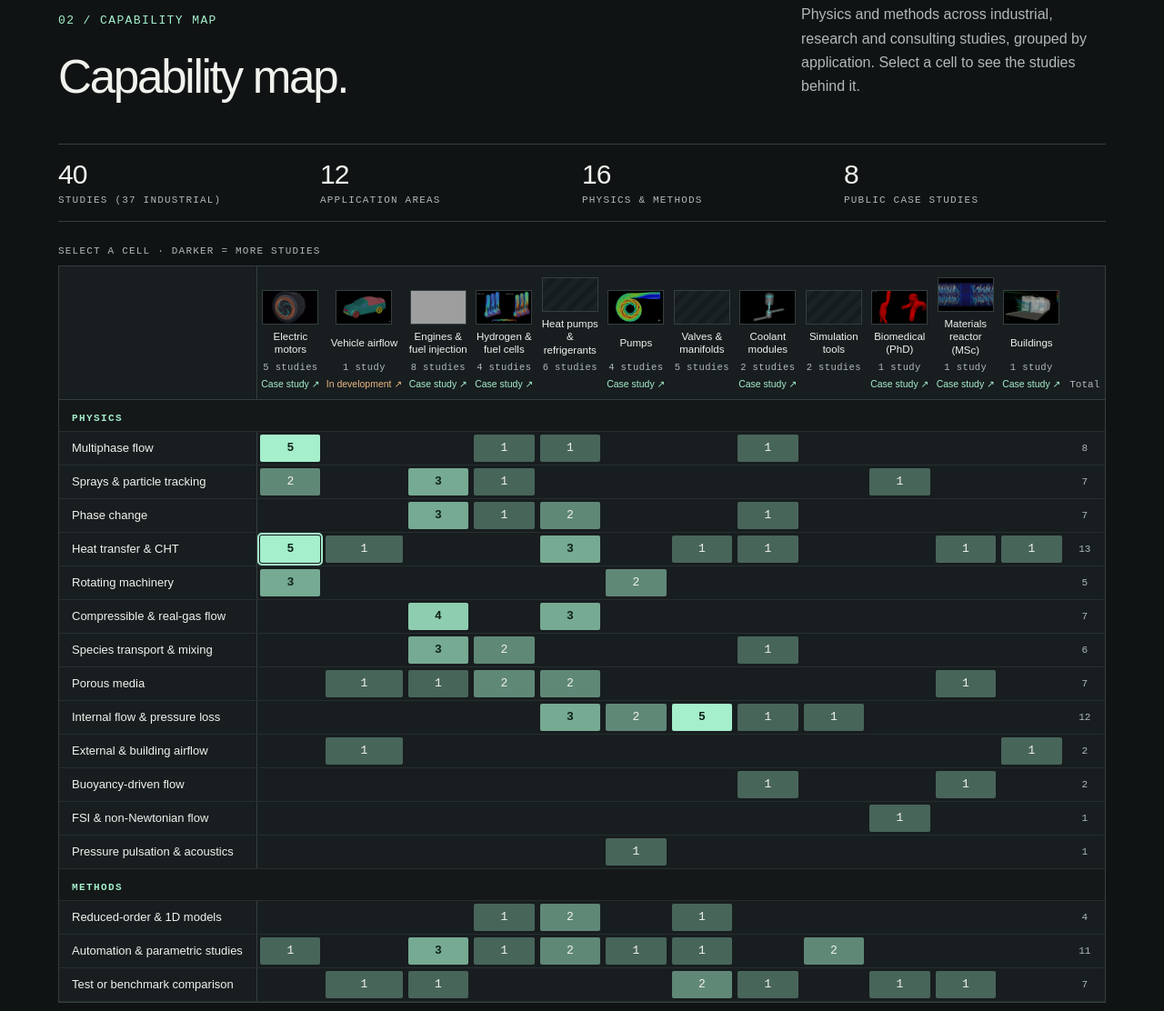
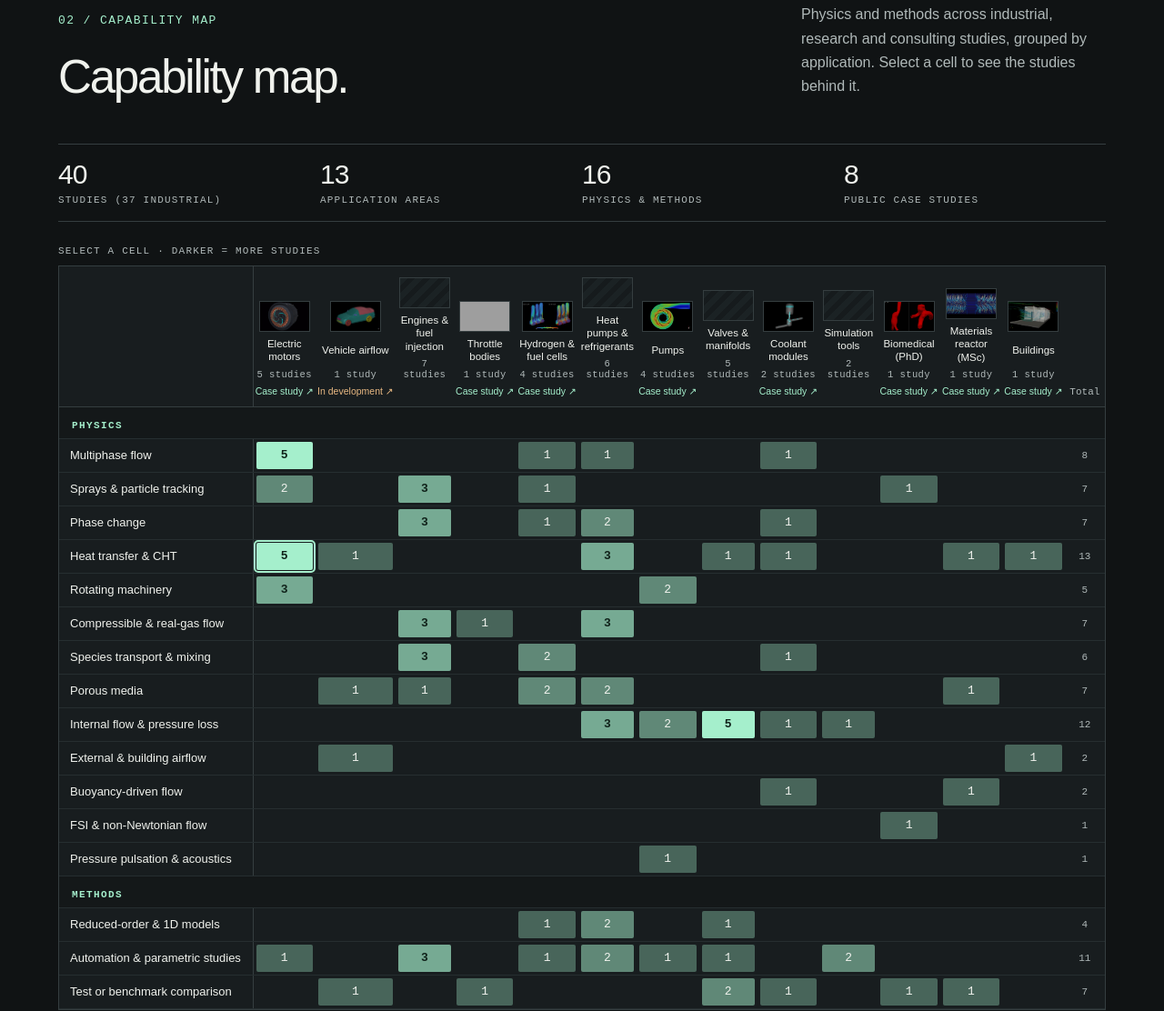
Before and after one commit to albertobraso7/albertobraso7.github.io, a plain HTML site: page index.html in a window 1280 px wide. Shown: the part 6256-7368 px from the top of the page at 91% size. Drawn offline with Linux system fonts and the light colour scheme; grey boxes are pictures that could not be loaded.

Commit message:
Separate throttle bodies from engines and fuel injection in the capability map
Co-Authored-By: Claude Opus 5.5 <noreply@anthropic.com>

```diff
--- a/capability-map.css
+++ b/capability-map.css
@@ -6,17 +6,17 @@
 .capx-summary span{font-size:11px;color:var(--muted)}
 .capx-hint{font-size:11px;color:var(--muted);margin:0 0 10px}
 .capx-scroll{overflow-x:auto;border:1px solid var(--line);background:var(--surface)}
-.capx-table{border-collapse:collapse;width:100%;min-width:1060px;font-size:13px}
+.capx-table{border-collapse:collapse;width:100%;min-width:1130px;font-size:13px}
 .capx-table th,.capx-table td{border-bottom:1px solid #262e30;padding:0;text-align:center}
-.capx-table thead th{vertical-align:bottom;padding:12px 3px 10px;font-weight:400;border-bottom:1px solid var(--line);width:72px}
+.capx-table thead th{vertical-align:bottom;padding:12px 2px 10px;font-weight:400;border-bottom:1px solid var(--line);width:64px}
 .capx-col{display:flex;flex-direction:column;align-items:center;gap:6px}
-.capx-thumb{width:62px;height:38px;object-fit:cover;border:1px solid var(--line);display:block}
+.capx-thumb{width:56px;height:34px;object-fit:cover;border:1px solid var(--line);display:block}
 .capx-thumb.none{background:repeating-linear-gradient(135deg,#1b2224 0 6px,#161b1d 6px 12px)}
 .capx-area{font-size:11.5px;line-height:1.25;max-width:80px;min-height:29px;display:flex;align-items:center}
 .capx-count{font-size:10.5px;color:var(--muted);letter-spacing:.4px}
 .capx-case{font-size:10.5px;color:var(--accent);white-space:nowrap;min-height:13px}
 .capx-case.dev{color:var(--warm)}
-.capx-table th.capx-rh{position:sticky;left:0;z-index:2;background:var(--surface);text-align:left;padding:0 14px;font-weight:400;white-space:nowrap;width:210px;border-right:1px solid var(--line)}
+.capx-table th.capx-rh{position:sticky;left:0;z-index:2;background:var(--surface);text-align:left;padding:0 12px;font-weight:400;white-space:nowrap;width:200px;border-right:1px solid var(--line)}
 .capx-table thead th.capx-rh{z-index:3}
 .capx-table tr.capx-grp th{position:sticky;left:0;background:#141819;text-align:left;padding:14px 14px 8px;font-family:'Courier New',monospace;font-size:11px;letter-spacing:1.4px;color:var(--accent)}
 .capx-table tr.capx-grp td{background:#141819}
--- a/capability-map.js
+++ b/capability-map.js
@@ -4,7 +4,8 @@ const root=document.getElementById('capability-map'); if(!root)return;
 const areas=[
  {k:'emot',t:'Electric motors',img:'electric-motor-cooling/assets/emachine-poster.jpg',pub:{href:'electric-motor-cooling/',label:'Case study'}},
  {k:'veh',t:'Vehicle airflow',img:'vehicle-aerodynamics/assets/aerosuv-geometry.png',pub:{href:'vehicle-aerodynamics/',label:'In development',dev:1}},
- {k:'eng',t:'Engines & fuel injection',img:'throttle-body/assets/compressible-flow.png',pub:{href:'throttle-body/',label:'Case study'}},
+ {k:'eng',t:'Engines & fuel injection'},
+ {k:'thr',t:'Throttle bodies',img:'throttle-body/assets/compressible-flow.png',pub:{href:'throttle-body/',label:'Case study'}},
  {k:'h2',t:'Hydrogen & fuel cells',img:'hydrogen-dilution/assets/hydrogen-dilution-preview.webp',pub:{href:'hydrogen-dilution/',label:'Case study'}},
  {k:'hp',t:'Heat pumps & refrigerants'},
  {k:'pump',t:'Pumps',img:'pump/assets/smm_flow_field_frame.jpg',pub:{href:'pump/',label:'Case study'}},
@@ -33,7 +34,7 @@ const studies=[
  ['h2','Hydrogen dilution: baffle design','spec','Industrial'],
  ['h2','Hydrogen ventilation system check','spec','Industrial'],
  ['h2','Water injection for fuel-cell cathode air cooling','spray pc por','Industrial'],
- ['eng','Throttle-body virtual characterization','comp val','Industrial'],
+ ['thr','Throttle-body virtual characterization','comp val','Industrial'],
  ['h2','Two-phase flow in an electrolyzer porous layer','multi por red auto','Industrial'],
  ['eng','Hydrogen engine mixture formation','comp spec','Industrial'],
  ['eng','Alternative-fuel injector sensitivity','comp por','Industrial'],
```
Also changed, not shown: 2 other files.
